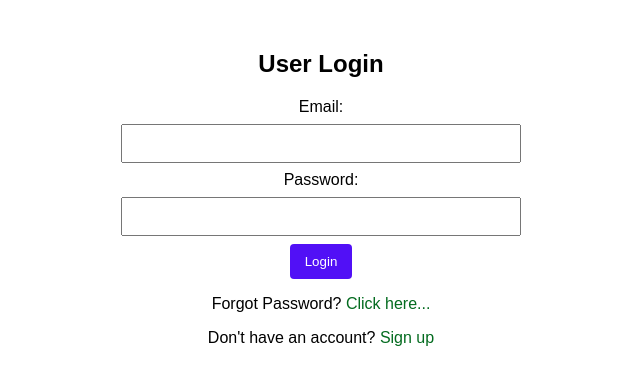
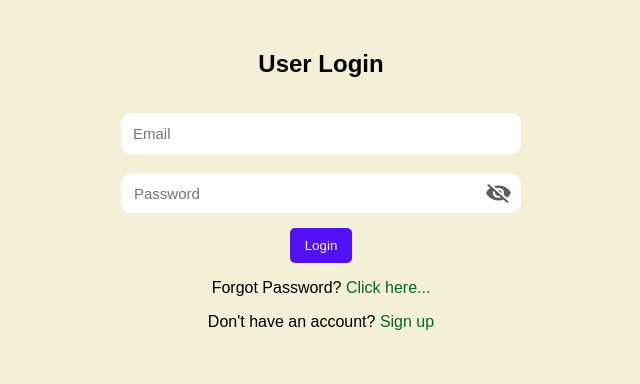
Before and after one commit to san38700/Expense-Tracker, a website: page public/login/login.html in a window 1280 px wide. Shown: the whole page, without its empty margins (319-959 px from the left). Drawn offline with nearby package versions, Linux system fonts and the light colour scheme.

Commit message:
UI changes

```diff
--- a/app.js
+++ b/app.js
@@ -47,8 +47,7 @@ app.use(purchaseRoutes)
 app.use(passwordRoutes)
 
 app.use((req,res) => {
-    //console.log('url',req.url)
-    console.log('poll succeeded')
+    console.log('url',req.url)
     res.sendFile(path.join(__dirname,`public/${req.url}`))
 })
 
@@ -68,5 +67,5 @@ Url.belongsTo(User)
 sequelize
     // .sync({force: true})
     .sync()
-    .then(result => app.listen(process.env.PORT || 3000))
+    .then(result => app.listen(3000))
     .catch(err => console.log(err))
--- a/controllers/forgotpassword.js
+++ b/controllers/forgotpassword.js
@@ -61,7 +61,10 @@ exports.forgotpassword = async (req,res,next) => {
 
        res.status(201).json({message: 'Please check your email for resetting your password',id: request.id})
     })
-    .catch(err => console.log(err))
+    .catch(err =>  {
+        console.log(err)
+        res.status(500).json({ error: 'Internal Server Error' });
+    })
     }
 
 }
--- /dev/null
+++ b/public/expensetracker/styles.css
@@ -0,0 +1,90 @@
+body {
+    font-family: Arial, sans-serif;
+    align-items: center;
+    background: #f0cde4;
+    margin: 20px;
+    padding: 0;
+    height: 100%;
+}
+#form {
+    position: relative;
+    /* top: 100%;
+    left: 50%; */
+    /* transform: translate(-50%, -50%); */
+    background-color: #cbcff7;
+    border-radius: 20px;
+    box-sizing: border-box;
+    padding: 20px;
+    width: 320px;
+  }
+/* #form {
+    max-width: 500px auto;
+    margin: 20px auto;
+    padding: 20px;
+    background-color: #b8cbf4;
+    border-radius: 8px;
+    box-shadow: 0 0 10px rgba(0, 0, 0, 0.1);
+} */
+
+#items {
+    max-width: 600px;
+    margin: 20px auto;
+    padding: 20px;
+    background-color: #f38f8f;
+    border-radius: 8px;
+    box-shadow: 0 0 10px rgba(0, 0, 0, 0.1);
+}
+
+.expense-item {
+    border: 1px solid #ccc;
+    padding: 10px;
+    margin-bottom: 10px;
+    background-color: #f9f9f9;
+    border-radius: 4px;
+}
+#expense-id {
+    text-align: center;
+}
+#buy-button {
+    padding: 3px;
+    margin: 20px auto;
+    background-color: #3e9504;
+    color: #fff;
+    border: none;
+    border-radius: 4px;
+    cursor: pointer;
+    padding: 8px 16px;
+    font-size: 14px;
+}
+#leaderboard {
+    padding: 5px;
+    background-color: #f05603;
+    color: #fff;
+    border: none;
+    border-radius: 2px;
+    cursor: pointer;
+}
+#pagination-container {
+    display: flex;
+    justify-content: center;
+    align-items: center;
+    margin-top: 20px;
+}
+#download {
+    background-color: beige;
+    border: 1px solid #ccc;
+    border-radius: 4px;
+    padding: 5px 5px;
+    font-size: 16px;
+    color: #333;
+    cursor: pointer;
+    transition: background-color 0.3s ease;
+  }
+
+  #download:hover {
+    background-color: #e2e2e2;
+  }
+
+  #download:focus {
+    outline: none;
+  }
--- a/public/forgotpassword/styles.css
+++ b/public/forgotpassword/styles.css
@@ -1,8 +1,8 @@
-
 body {
     font-family: Arial, sans-serif;
     text-align: center;
     margin: 50px;
+    background: #f3f0d7;
 }
 form {
     max-width: 400px;
@@ -10,9 +10,14 @@ form {
 }
 input {
     width: 100%;
-    padding: 10px;
-    margin: 8px 0;
+    padding: 12px;
+    border: 10px;
+    outline: 0;
+    margin: 15px auto;
+    font-size: 15px;
+    border-radius: 10px;
     box-sizing: border-box;
+    color: #121212;
 }
 button {
     background-color: #5110f6;
--- a/public/login/login.html
+++ b/public/login/login.html
@@ -4,47 +4,20 @@
     <meta charset="UTF-8">
     <meta name="viewport" content="width=device-width, initial-scale=1.0">
     <title>Login Page</title>
-    <style>
-
-body {
-    font-family: Arial, sans-serif;
-    text-align: center;
-    margin: 50px;
-}
-form {
-    max-width: 400px;
-    margin: 0 auto;
-}
-input {
-    width: 100%;
-    padding: 10px;
-    margin: 8px 0;
-    box-sizing: border-box;
-}
-button {
-    background-color: #5110f6;
-    color: white;
-    padding: 10px 15px;
-    border: none;
-    border-radius: 4px;
-    cursor: pointer;
-}
-a {
-    text-decoration: none;
-    color: #036b1f;
-}
-    </style>
+    <link rel="stylesheet" href="styles.css">
 </head>
 <body>
 
     <form id='form'>
         <h2>User Login</h2>
 
-        <label for="email">Email:</label>
-        <input type="email" id="email" name="email" required>
+        <input type="email" id="email" name="email" placeholder="Email" required>
 
-        <label for="password">Password:</label>
-        <input type="password" id="password" name="password" required>
+
+        <div class="input-box">
+            <input type="password" placeholder="Password" id="password">
+            <img src="eye-close.png" id="eyeicon">
+        </div>
 
         <button type="submit">Login</button>
     </form>
--- a/public/login/login.js
+++ b/public/login/login.js
@@ -1,3 +1,16 @@
+let eyeicon = document.getElementById('eyeicon')
+let password = document.getElementById('password')
+
+eyeicon.onclick = function(){
+    if (password.type == 'password'){
+        password.type = 'text'
+        eyeicon.src = 'eye-open.png'
+    }else{
+        password.type = 'password'
+        eyeicon.src = 'eye-close.png'
+    }
+}
+
 document.addEventListener('DOMContentLoaded', function () {
     // Wait for the DOM content to be loaded
 
--- a/public/login/styles.css
+++ b/public/login/styles.css
@@ -1,28 +1,63 @@
-
 body {
     font-family: Arial, sans-serif;
     text-align: center;
     margin: 50px;
+    background: #f3f0d7;
 }
 form {
     max-width: 400px;
     margin: 0 auto;
 }
-input {
+
+input{
     width: 100%;
-    padding: 10px;
-    margin: 8px 0;
+    padding: 12px;
+    border: 10px;
+    outline: 0;
+    margin: 15px auto;
+    font-size: 15px;
+    border-radius: 10px;
     box-sizing: border-box;
+    color: #121212;
 }
+
 button {
     background-color: #5110f6;
     color: white;
     padding: 10px 15px;
     border: none;
-    border-radius: 4px;
+    border-radius: 5px;
     cursor: pointer;
+    margin-top: 10px;
 }
 a {
     text-decoration: none;
     color: #036b1f;
 }
+.input-box{
+    background: #fff;
+    width: 100%;
+    max-width: 500px;
+    border-radius: 10px;
+    padding: 0px ;
+    margin:5px auto;
+    display: flex;
+    align-items: center;
+
+}
+.input-box input{
+    width: 100%;
+    padding: 3px;
+    border: 0;
+    outline: 0;
+    margin: 8px 10px;
+    font-size: 15px;
+    box-sizing: border-box;
+    color: #121212;
+}
+
+.input-box img{
+    width: 25px;
+    margin-right: 10px;
+    cursor: pointer;
+}
--- a/public/password/styles.css
+++ b/public/password/styles.css
@@ -3,6 +3,7 @@ body {
     font-family: Arial, sans-serif;
     text-align: center;
     margin: 50px;
+    background: #f3f0d7;
 }
 form {
     max-width: 400px;
@@ -10,9 +11,14 @@ form {
 }
 input {
     width: 100%;
-    padding: 10px;
-    margin: 8px 0;
+    padding: 12px;
+    border: 10px;
+    outline: 0;
+    margin: 15px auto;
+    font-size: 15px;
+    border-radius: 10px;
     box-sizing: border-box;
+    color: #121212;
 }
 button {
     background-color: #5110f6;
--- a/public/signup/styles.css
+++ b/public/signup/styles.css
@@ -3,16 +3,22 @@ body {
     font-family: Arial, sans-serif;
     text-align: center;
     margin: 50px;
+    background: #f3f0d7;
 }
 form {
     max-width: 400px;
     margin: 0 auto;
 }
-input {
-    width: 100%;
-    padding: 10px;
-    margin: 8px 0;
-    box-sizing: border-box;
+input{
+        width: 100%;
+        padding: 12px;
+        border: 10px;
+        outline: 0;
+        margin: 15px auto;
+        font-size: 15px;
+        border-radius: 10px;
+        box-sizing: border-box;
+        color: #121212;
 }
 button {
     background-color: #5110f6;
```
Also changed, not shown: controllers/expense.js (+26 -10 lines), public/expensetracker/expense.html (+17 -70 lines), public/expensetracker/expense.js (+17 -7 lines), public/forgotpassword/forgotpassword.html (+1 -2 lines), public/password/resetpassword.html (+1 -2 lines), public/signup/signup.html (+4 -6 lines), public/login/eye-close.png (added), public/login/eye-open.png (added), 1 other file.
